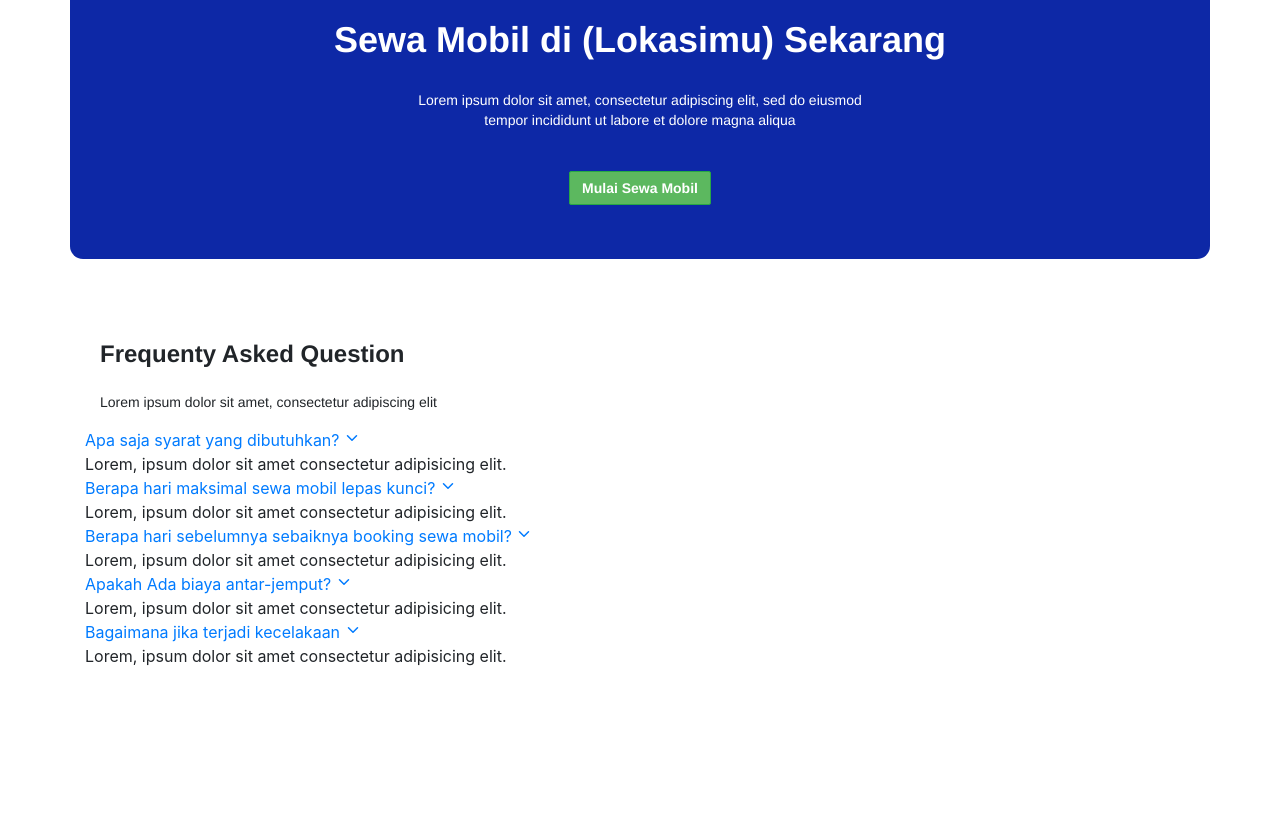
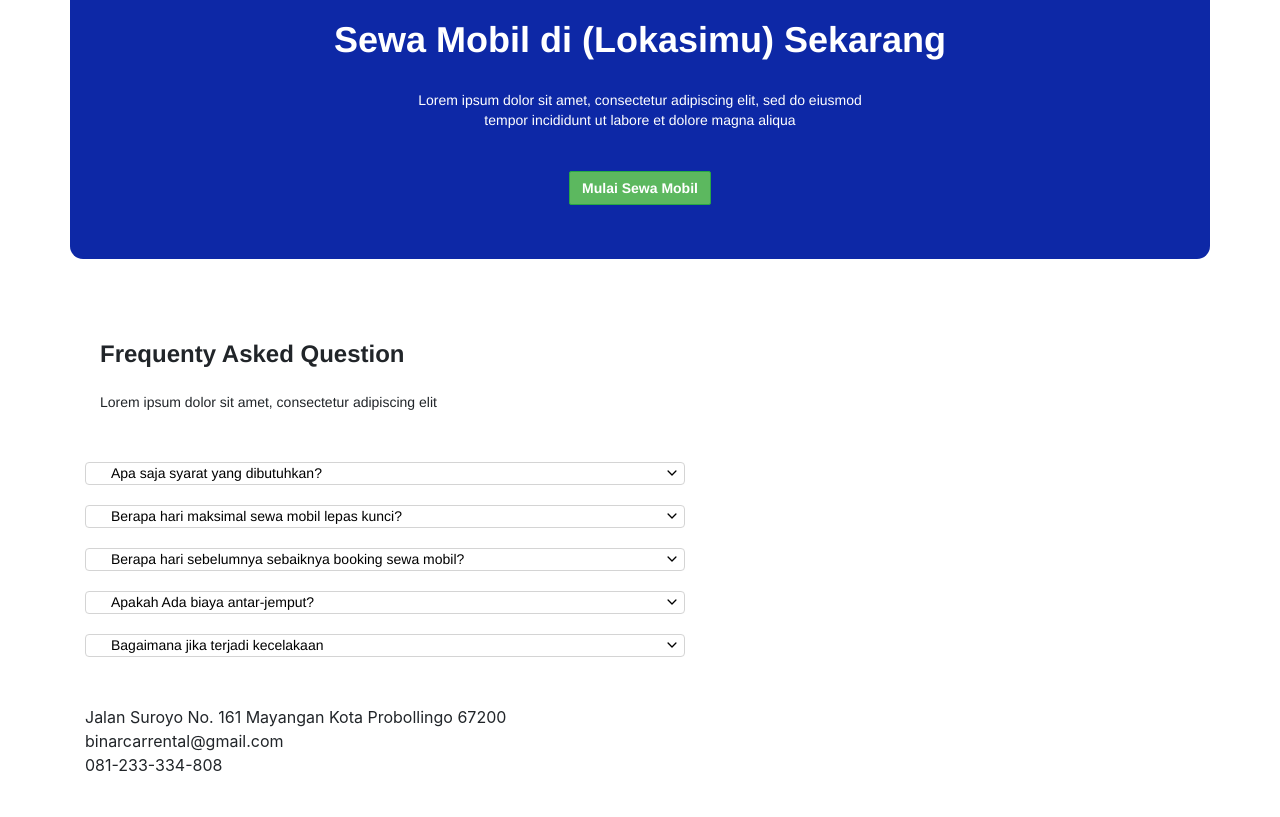
Before and after one commit to Richard99-ux/challenge-01, a plain HTML site: page index.html in a window 1280 px wide. Shown: the part 2101-2918 px from the top of the page. Before the commit the page ends 2769 px from the top, so only its background shows below. Drawn offline with nearby package versions, Linux system fonts and the light colour scheme.

Commit message:
feat: Perubahan baru file index.html

```diff
--- a/index.html
+++ b/index.html
@@ -175,9 +175,10 @@
         <li data-target="#carouselExampleIndicators" data-slide-to="1"></li>
       </ol>
       <div class="carousel-inner">
+        <div class="row">
           <div class="carousel-item active">
             <div class="single-box" style="background: #F1F3FF; width: 500px; height: 255px; border-radius: 8px; margin-left: 400px;">
-        <div class="img-area"><img src="img/img_photo.png" alt=""></div>
+                <img src="img/img_photo.png" alt="">
               <div class="img-text">
                   <svg width="80" height="16" viewBox="0 0 80 16" fill="none" xmlns="http://www.w3.org/2000/svg">
                   <path d="M8 0L9.79611 5.52786H15.6085L10.9062 8.94427L12.7023 14.4721L8 11.0557L3.29772 14.4721L5.09383 8.94427L0.391548 5.52786H6.20389L8 0Z" fill="#F9CC00"/>
@@ -217,6 +218,8 @@
           <span class="sr-only">Next</span>
         </a>
       </div>
+  </div>
+
 <!-- akhir Testimony -->
 
 
@@ -237,71 +240,87 @@
 
 <!-- FAQ -->
 <section id="faq">
-  <div class="faq">
   <div class="container">
     <div class="col" style="padding-top: 70px;">
       <h1 class="title" style="font-family: Helvetica; font-style: normal; font-weight: bold; font-size: 24px; line-height: 30px; padding-top: 10px;">Frequenty Asked Question</h1>
       <p style="font-family: Helvetica; font-style: normal; font-weight: 300; font-size: 14px; line-height: 20px; padding-top: 15px;">Lorem ipsum dolor sit amet, consectetur adipiscing elit</p>
     </div>
-    </div>
-  </div>
-
-
-  <div class="container">
-    <div class="accordion">
+    <div class="accordion" style="margin-top: 50px;">
       <div class="accordion-item" id="question1">
-        <a class="accordion-link" href="#question1">
+        <a class="accordion-link col" href="#question1" style="font-family: Helvetica; font-style: normal; font-weight: 300; font-size: 14px; line-height: 20px;">
           Apa saja syarat yang dibutuhkan?
-          <ion-icon name="chevron-down-outline"></ion-icon>
+          <ion-icon name="chevron-up-outline" style="display: none;"></ion-icon>
+          <ion-icon name="chevron-down-outline" class="ion"></ion-icon>
         </a>
-        <div class="answer">
-          Lorem, ipsum dolor sit amet consectetur adipisicing elit.
+        <div class="answer col">
+          <p>Lorem, ipsum dolor sit amet consectetur adipisicing elit.</p>
         </div>
       </div>
 
       <div class="accordion-item" id="question2">
-        <a class="accordion-link" href="#question2">
+        <a class="accordion-link col" href="#question2" style="font-family: Helvetica; font-style: normal; font-weight: 300; font-size: 14px; line-height: 20px;">
           Berapa hari maksimal sewa mobil lepas kunci?
-          <ion-icon name="chevron-down-outline"></ion-icon>
+          <ion-icon name="chevron-up-outline" style="display: none;"></ion-icon>
+          <ion-icon name="chevron-down-outline" class="ion"></ion-icon>
         </a>
-        <div class="answer">
-          Lorem, ipsum dolor sit amet consectetur adipisicing elit.
+        <div class="answer col">
+          <p>Lorem, ipsum dolor sit amet consectetur adipisicing elit.</p>
         </div>
       </div>
 
       <div class="accordion-item" id="question3">
-        <a class="accordion-link" href="#question3">
+        <a class="accordion-link col" href="#question3" style="font-family: Helvetica; font-style: normal; font-weight: 300; font-size: 14px; line-height: 20px;">
           Berapa hari sebelumnya sebaiknya booking sewa mobil?
-          <ion-icon name="chevron-down-outline"></ion-icon>
+          <ion-icon name="chevron-up-outline" style="display: none;"></ion-icon>
+          <ion-icon name="chevron-down-outline" class="ion"></ion-icon>
         </a>
-        <div class="answer">
-          Lorem, ipsum dolor sit amet consectetur adipisicing elit.
+        <div class="answer col">
+          <p>Lorem, ipsum dolor sit amet consectetur adipisicing elit.</p>
         </div>
       </div>
 
       <div class="accordion-item" id="question4">
-        <a class="accordion-link" href="#question4">
+        <a class="accordion-link col" href="#question4" style="font-family: Helvetica; font-style: normal; font-weight: 300; font-size: 14px; line-height: 20px;">
           Apakah Ada biaya antar-jemput?
-          <ion-icon name="chevron-down-outline"></ion-icon>
+          <ion-icon name="chevron-up-outline" style="display: none;"></ion-icon>
+          <ion-icon name="chevron-down-outline" class="ion"></ion-icon>
         </a>
-        <div class="answer">
-          Lorem, ipsum dolor sit amet consectetur adipisicing elit.
+        <div class="answer col">
+          <p>Lorem, ipsum dolor sit amet consectetur adipisicing elit.</p>
         </div>
       </div>
 
       <div class="accordion-item" id="question5">
-        <a class="accordion-link" href="#question5">
+        <a class="accordion-link col" href="#question5" style="font-family: Helvetica; font-style: normal; font-weight: 300; font-size: 14px; line-height: 20px;">
           Bagaimana jika terjadi kecelakaan
-          <ion-icon name="chevron-down-outline"></ion-icon>
+          <ion-icon name="chevron-up-outline" style="display: none;"></ion-icon>
+          <ion-icon name="chevron-down-outline" class="ion"></ion-icon>
         </a>
-        <div class="answer">
-          Lorem, ipsum dolor sit amet consectetur adipisicing elit.
+        <div class="answer col">
+          <p>Lorem, ipsum dolor sit amet consectetur adipisicing elit.</p>
         </div>
       </div>
     </div>
   </div>
 </section>
 <!-- akhir FAQ -->
+
+
+<!-- Footer -->
+<footer class="page-footer">
+  <div class="container text-center text-md-left mt-5">
+    <div class="row">
+      <div class="col mx-auto mb-4">
+        <ul class="list-unstyled">
+          <li>Jalan Suroyo No. 161 Mayangan Kota Probollingo 67200</li>
+          <li>binarcarrental@gmail.com</li>
+          <li>081-233-334-808</li>
+        </ul>
+      </div>
+    </div>
+  </div>
+</footer>
+<!-- akhir Footer -->
 
 
     <!-- Optional JavaScript -->
--- a/style.css
+++ b/style.css
@@ -64,3 +64,36 @@
 .col a{
     margin-top: 25px;
 }
+
+/* FAQ */
+.accordion-item{
+    background-color: #FFFFFF;
+    border: 1px solid #D4D4D4;
+    box-sizing: border-box;
+    border-radius: 4px;
+    margin-top: 20px;
+    width: 600px;
+}
+.accordion-link{
+    left: 10px;
+    display: flex;
+    align-items: center;
+    justify-content: space-between;
+    color: black;
+}
+.answer{
+    left: 10px;
+    max-height: 0;
+    overflow: hidden;
+    position: relative;
+    transition: max-height 650ms;
+}
+
+.answer p{
+    padding-top: 20px;
+
+}
+
+.accordion-item:target .answer{
+    max-height: 20rem;
+}
```
Lines whose indentation alone changed are shown as unchanged.
